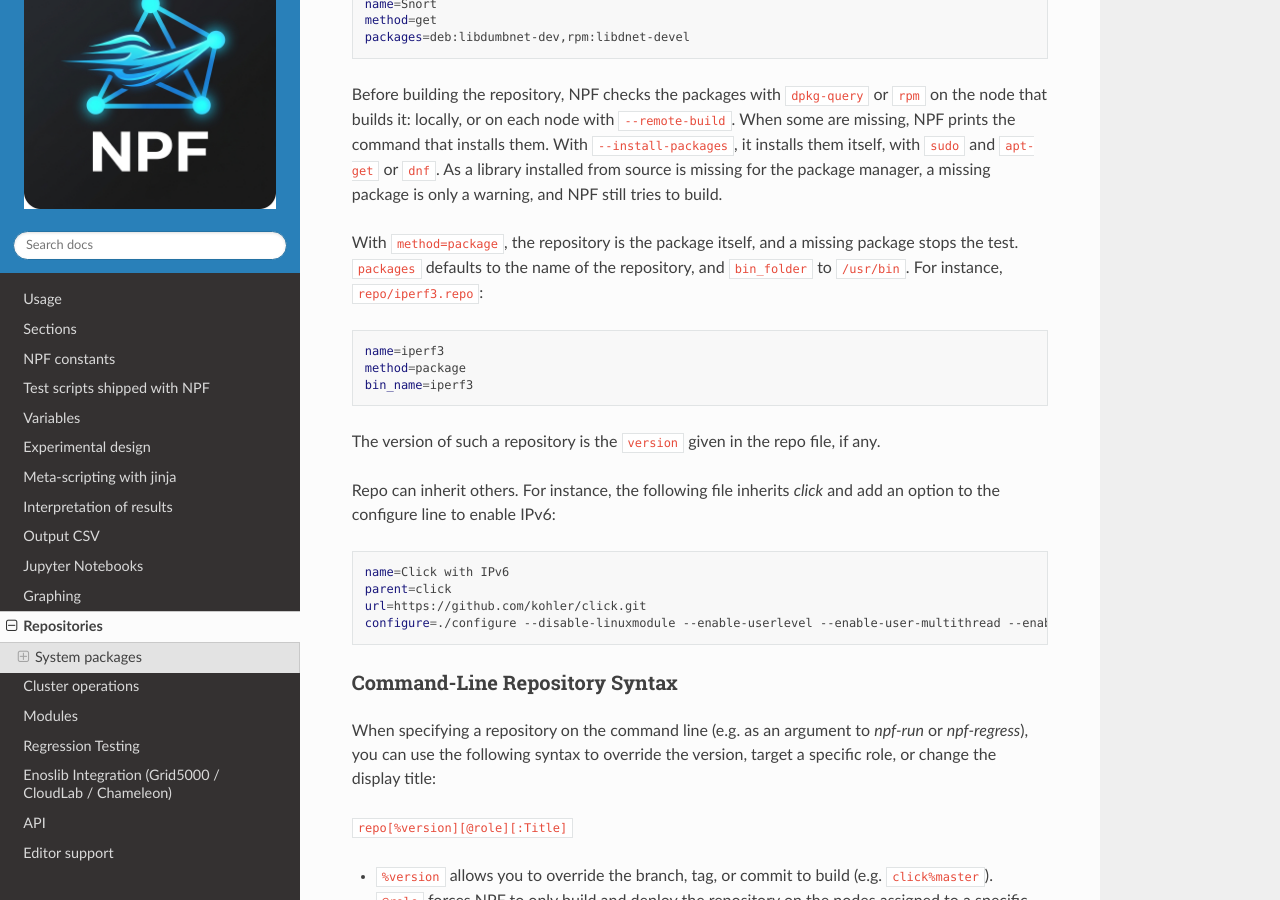
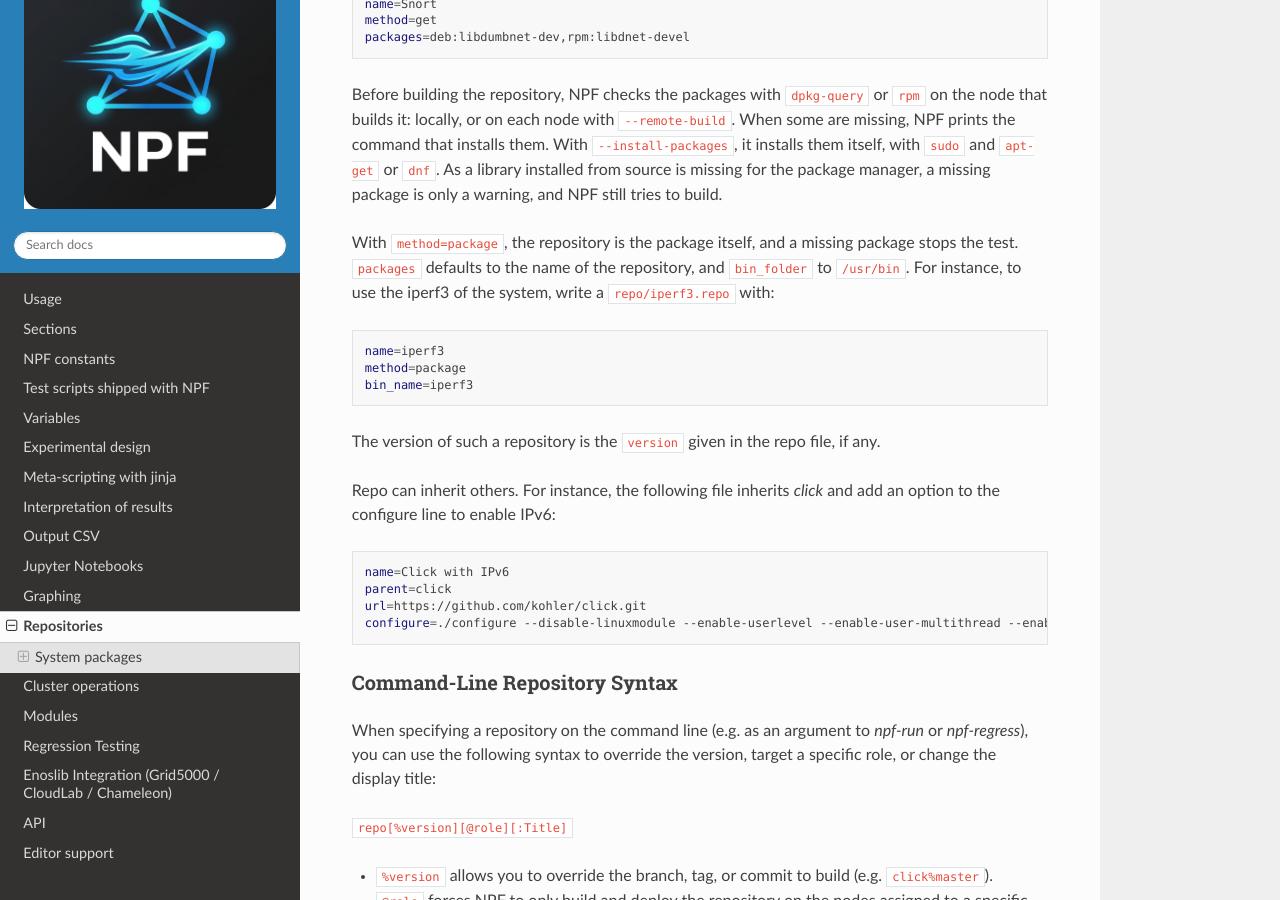
Before and after one commit to tbarbette/npf-docs, a Sphinx documentation site: the page built from docs/source/repos.rst, in a window 1280 px wide and 900 px high, scrolled down 1357 px. Built offline with Sphinx 7.4.7 and the Read the Docs theme 3.1.0, drawn with Linux system fonts in a browser that asks for light colours.

Commit message:
Repos: the iperf3 repo file is an example to write
Co-Authored-By: Claude Opus 5.5 <noreply@anthropic.com>

```diff
--- a/docs/source/repos.rst
+++ b/docs/source/repos.rst
@@ -62,7 +62,7 @@ With ``--install-packages``, it installs them itself, with ``sudo`` and ``apt-ge
 As a library installed from source is missing for the package manager, a missing package is only a warning, and NPF still tries to build.
 
 With ``method=package``, the repository is the package itself, and a missing package stops the test.
-``packages`` defaults to the name of the repository, and ``bin_folder`` to ``/usr/bin``. For instance, ``repo/iperf3.repo``:
+``packages`` defaults to the name of the repository, and ``bin_folder`` to ``/usr/bin``. For instance, to use the iperf3 of the system, write a ``repo/iperf3.repo`` with:
 
 .. code-block:: bash
 
```
